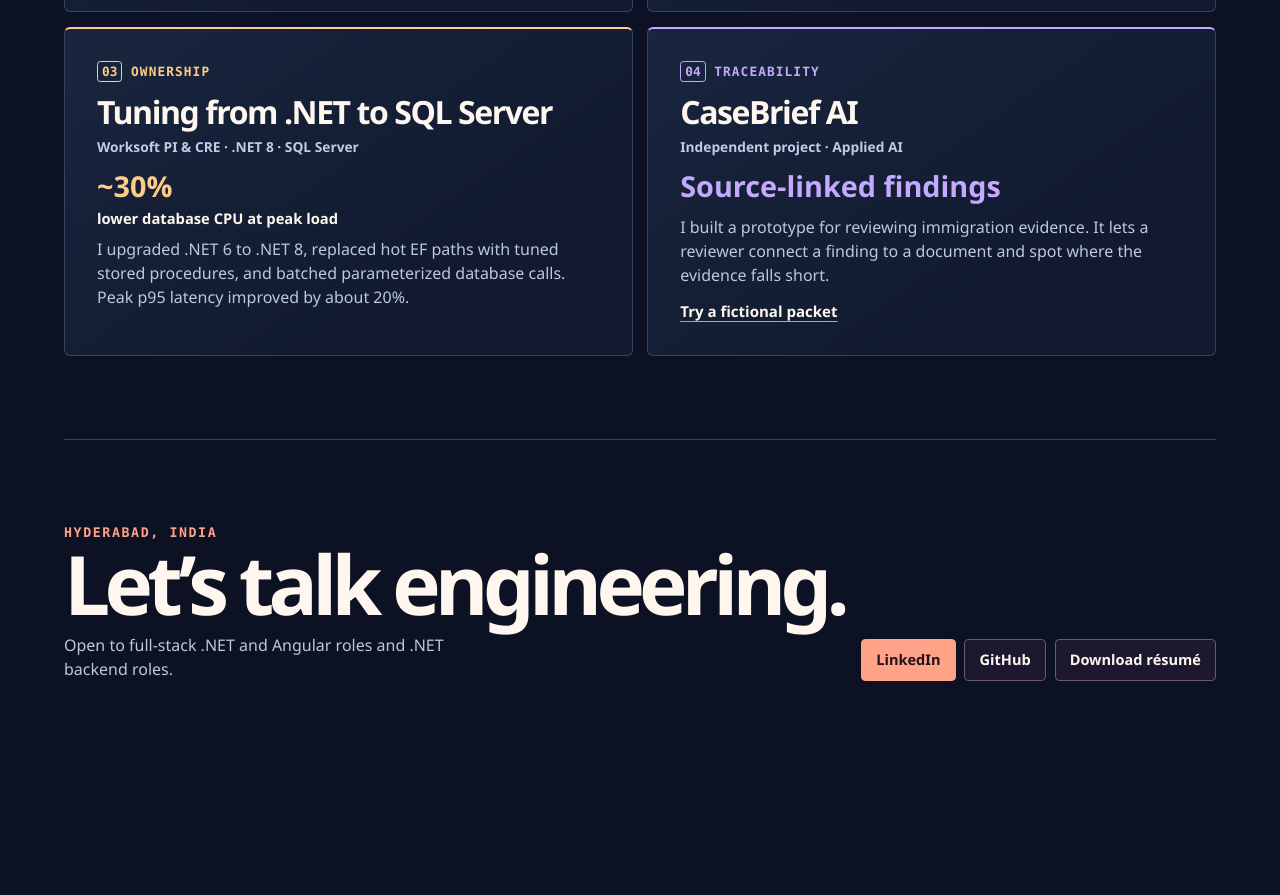
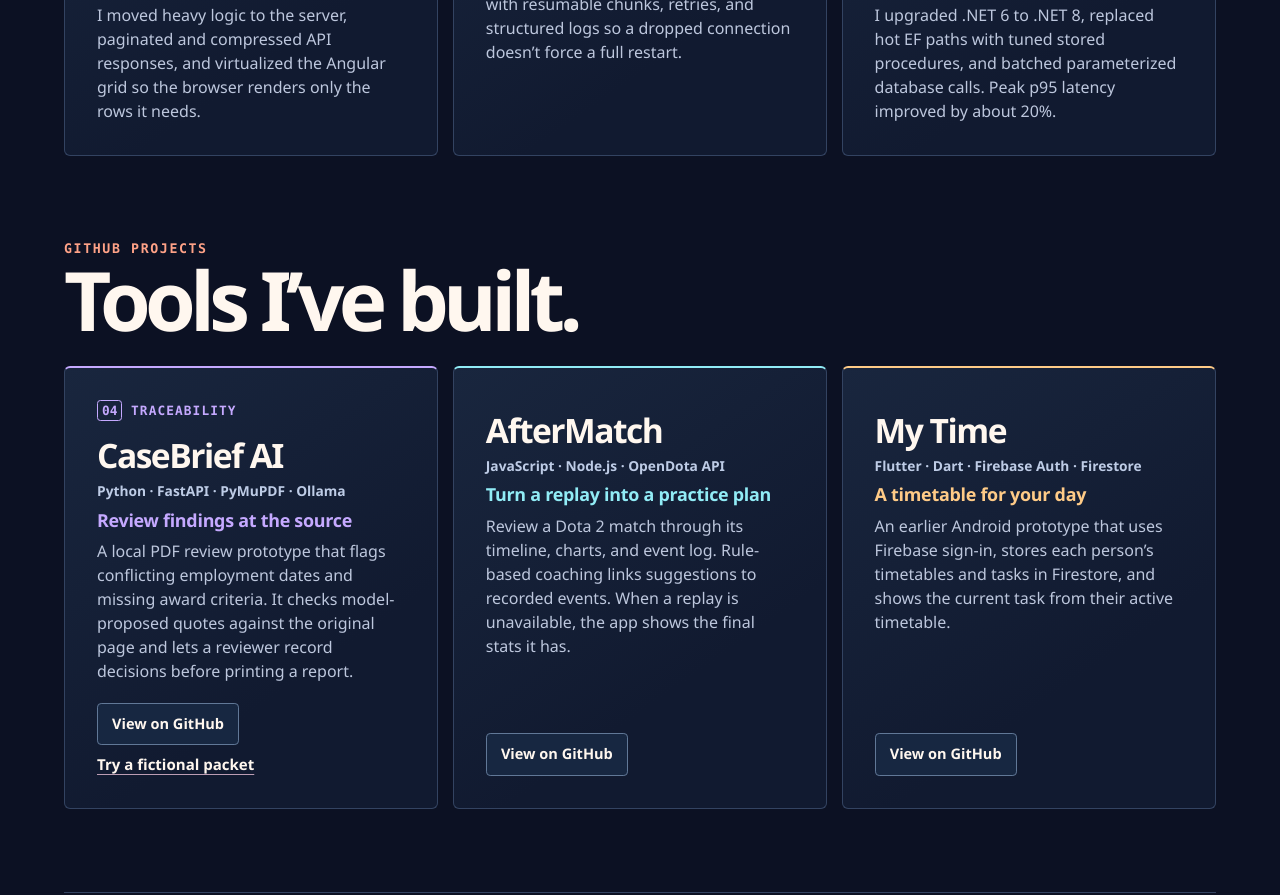
Before and after one commit to sathya991/sathya991.github.io, a plain HTML site: page night-shift/index.html in a window 1280 px wide. Shown: the part 1313-2208 px from the top of the page. Before the commit the page ends 2077 px from the top, so only its background shows below. Drawn offline with Linux system fonts and the light colour scheme.

Commit message:
Showcase selected GitHub projects in Night Shift

```diff
--- a/night-shift/index.html
+++ b/night-shift/index.html
@@ -8,14 +8,14 @@
   <meta name="description" content="Drive a short night route through the engineering portfolio of Satya Srivatsav, a .NET and Angular engineer in Hyderabad.">
   <title>Night Shift · Satya Srivatsav</title>
   <link rel="icon" href="assets/mark.svg" type="image/svg+xml">
-  <link rel="stylesheet" href="styles.css?v=2">
-  <script src="trace.js?v=2" defer></script>
+  <link rel="stylesheet" href="styles.css?v=3">
+  <script src="trace.js?v=3" defer></script>
 </head>
 <body>
   <a class="skip" href="#work">Skip to engineering work</a>
   <header class="top">
     <a class="brand" href="#drive"><span class="brand-mark" aria-hidden="true"></span>Satya Srivatsav</a>
-    <nav aria-label="Main navigation"><a href="#drive">Drive</a><a href="#work">Work</a><a href="#contact">Contact</a></nav>
+    <nav aria-label="Main navigation"><a href="#drive">Drive</a><a href="#work">Work</a><a href="#projects">Projects</a><a href="#contact">Contact</a></nav>
     <a class="button resume" href="assets/Satya_Srivatsav_Resume.pdf" target="_blank" rel="noopener">Résumé</a>
   </header>
 
@@ -33,7 +33,7 @@
           <div><dt>&gt;80%</dt><dd>less time spent uploading</dd></div>
           <div><dt>~30%</dt><dd>lower database CPU at peak</dd></div>
         </dl>
-        <div class="intro-actions"><button id="start" class="button primary" type="button">Drive the portfolio</button><a href="#work" class="button hero-secondary">View projects</a></div>
+        <div class="intro-actions"><button id="start" class="button primary" type="button">Drive the portfolio</button><a href="#projects" class="button hero-secondary">View projects</a></div>
         <p class="accent">Drive through four project stops. Use your keyboard or onscreen controls.</p>
       </div>
       <div class="road-legend" aria-label="The four stops on the drive">
@@ -66,8 +66,8 @@
     </section>
 
     <section class="work shell" id="work" aria-labelledby="work-title">
-      <div class="section-head"><div><p class="eyebrow">WORK &amp; PROJECTS</p><h2 id="work-title">What I’ve built.</h2></div><p>Three examples from Worksoft and an independent AI prototype. Each is a stop on the drive.</p></div>
-      <div class="projects">
+      <div class="section-head"><div><p class="eyebrow">PROFESSIONAL WORK</p><h2 id="work-title">Engineering at Worksoft.</h2></div><p>Three examples of making business software faster and more dependable.</p></div>
+      <div class="projects work-grid">
         <article id="performance" class="project" data-stop="performance">
           <p class="project-stop"><span>01</span> PERFORMANCE</p>
           <h3>Responsive grids at scale</h3>
@@ -89,13 +89,38 @@
           <p class="stat">~30% <small>lower database CPU at peak load</small></p>
           <p>I upgraded .NET 6 to .NET 8, replaced hot EF paths with tuned stored procedures, and batched parameterized database calls. Peak p95 latency improved by about 20%.</p>
         </article>
-        <article id="evidence" class="project" data-stop="evidence">
+      </div>
+    </section>
+
+    <section class="shell repo-section" id="projects" aria-labelledby="repo-title">
+      <div class="section-head">
+        <div><p class="eyebrow">GITHUB PROJECTS</p><h2 id="repo-title">Tools I’ve built.</h2></div>
+      </div>
+      <div class="projects repo-grid">
+        <article id="evidence" class="project repo-card" data-stop="evidence">
           <p class="project-stop"><span>04</span> TRACEABILITY</p>
           <h3>CaseBrief AI</h3>
-          <p class="project-meta">Independent project · Applied AI</p>
-          <p class="stat">Source-linked findings</p>
-          <p>I built a prototype for reviewing immigration evidence. It lets a reviewer connect a finding to a document and spot where the evidence falls short.</p>
-          <button type="button" class="plain-link" id="sample-open">Try a fictional packet</button>
+          <p class="project-meta">Python · FastAPI · PyMuPDF · Ollama</p>
+          <p class="stat">Review findings at the source</p>
+          <p>A local PDF review prototype that flags conflicting employment dates and missing award criteria. It checks model-proposed quotes against the original page and lets a reviewer record decisions before printing a report.</p>
+          <div class="repo-actions">
+            <a class="button" href="https://github.com/sathya991/CaseBrief-AI" aria-label="View CaseBrief AI on GitHub">View on GitHub</a>
+            <button type="button" class="plain-link" id="sample-open">Try a fictional packet</button>
+          </div>
+        </article>
+        <article id="aftermatch" class="project repo-card" data-stop="reliability">
+          <h3>AfterMatch</h3>
+          <p class="project-meta">JavaScript · Node.js · OpenDota API</p>
+          <p class="stat">Turn a replay into a practice plan</p>
+          <p>Review a Dota 2 match through its timeline, charts, and event log. Rule-based coaching links suggestions to recorded events. When a replay is unavailable, the app shows the final stats it has.</p>
+          <div class="repo-actions"><a class="button" href="https://github.com/sathya991/AfterMatch" aria-label="View AfterMatch on GitHub">View on GitHub</a></div>
+        </article>
+        <article id="my-time" class="project repo-card" data-stop="ownership">
+          <h3>My Time</h3>
+          <p class="project-meta">Flutter · Dart · Firebase Auth · Firestore</p>
+          <p class="stat">A timetable for your day</p>
+          <p>An earlier Android prototype that uses Firebase sign-in, stores each person’s timetables and tasks in Firestore, and shows the current task from their active timetable.</p>
+          <div class="repo-actions"><a class="button" href="https://github.com/sathya991/My-Time" aria-label="View My Time on GitHub">View on GitHub</a></div>
         </article>
       </div>
     </section>
--- a/night-shift/styles.css
+++ b/night-shift/styles.css
@@ -279,3 +279,20 @@ kbd {background:#192741;border-color:#536b8d}
 .arrival-actions button {min-height:2rem;padding:.3rem .51rem;background:#192944;border-color:#60759c;font-size:.81rem}
 .arrival-actions button:hover {background:#27395a}
 #speed.speed-paused {opacity:.52}
+
+.repo-section {padding-block:0 clamp(2.8rem,6.5vw,6rem)}
+.repo-card {display:flex;flex-direction:column}
+.repo-card h3 {font-size:clamp(1.6rem,2.8vw,2.1rem)}
+.repo-card .stat {font-size:1.12rem;letter-spacing:-.015em;line-height:1.28}
+.repo-card .project-stop {margin-bottom:.25rem}
+.repo-actions {display:flex;flex-wrap:wrap;align-items:center;gap:.5rem .8rem;margin-top:auto;padding-top:1.2rem}
+.repo-actions button {margin-top:0}
+.repo-actions .button {background:#172741;border-color:#617897}
+.repo-actions .button:hover {background:#233856;border-color:var(--cyan)}
+@media(min-width:58rem) {
+  .work-grid,.repo-grid {grid-template-columns:repeat(3,minmax(0,1fr))}
+}
+@media(max-width:24rem) {
+  .top nav {gap:.4rem}
+  .top nav a:first-child {display:none}
+}
--- a/night-shift/trace.js
+++ b/night-shift/trace.js
@@ -393,7 +393,7 @@ function update(elapsed) {
       title: "End of the night shift.",
       result: "All four checkpoints visited",
       detail: "You picked up " + collected.size + " of " + sparks.length + " sparks. Browse the full projects or take another drive.",
-      anchor: "work",
+      anchor: "projects",
       link: "Explore the projects",
       color: "#79e2ec"
     });
```
